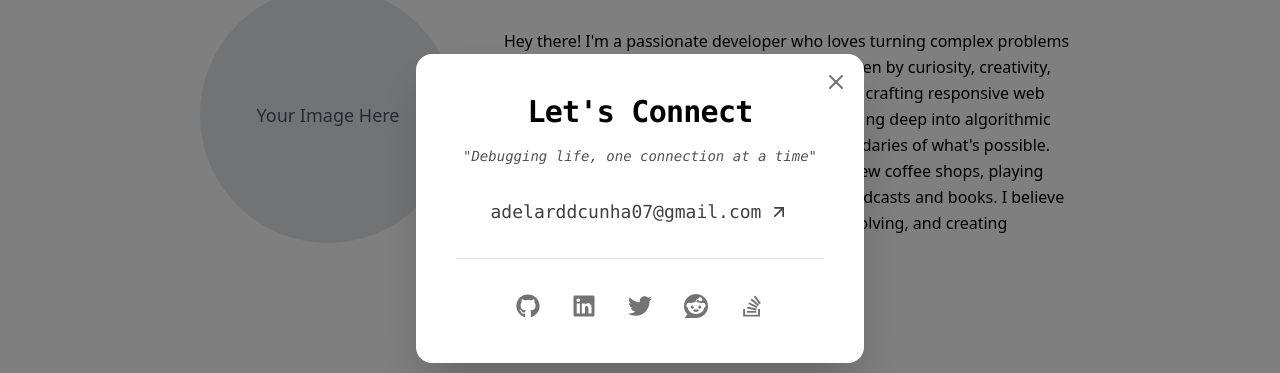
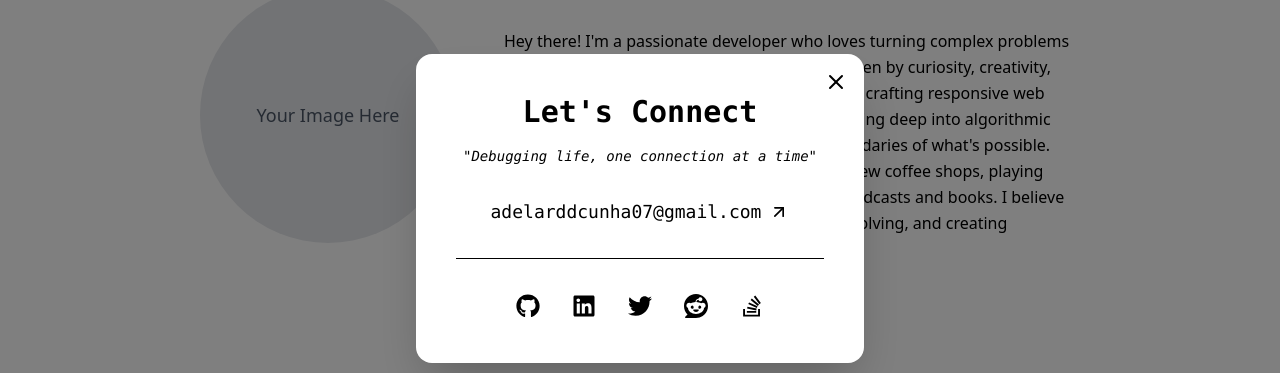
Before and after one commit to adlard07/portfolio-website, a React (Vite) app: page /about-me in a window 1280 px wide. Both pictures are taken after a click on the button "CONNECT". Shown: the part 192-565 px from the top of the page. Built offline with nearby package versions, Linux system fonts and the light colour scheme; no server answers.

Commit message:
added darkmore, removed memes & books page until update

```diff
--- a/src/components/Header.jsx
+++ b/src/components/Header.jsx
@@ -1,8 +1,14 @@
 import React, { useState, useEffect } from "react";
 import { Link, useLocation } from "react-router-dom";
 import { Menu, X, ArrowUpRight } from "lucide-react";
-import { FontAwesomeIcon } from '@fortawesome/react-fontawesome';
-import { faGithub, faLinkedin, faTwitter, faReddit, faStackOverflow } from "@fortawesome/free-brands-svg-icons";
+import { FontAwesomeIcon } from "@fortawesome/react-fontawesome";
+import {
+  faGithub,
+  faLinkedin,
+  faTwitter,
+  faReddit,
+  faStackOverflow,
+} from "@fortawesome/free-brands-svg-icons";
 
 const Navbar = ({ children, isDarkMode, toggleTheme }) => {
   const location = useLocation();
@@ -17,32 +23,31 @@ const Navbar = ({ children, isDarkMode, toggleTheme }) => {
       icon: faGithub,
       href: "https://github.com/adlard07",
       label: "GitHub",
-      color: "hover:text-black"
     },
     {
       icon: faLinkedin,
       href: "https://www.linkedin.com/in/adelard-dcunha-6186b0216/",
       label: "LinkedIn",
-      color: "hover:text-[#0A66C2]"
+      color: "text-[#0A66C2]",
     },
     {
       icon: faTwitter,
       href: "https://x.com/BotlordWithB",
       label: "Twitter",
-      color: "hover:text-[#1DA1F2]"
+      color: "text-[#1DA1F2]",
     },
     {
       icon: faReddit,
       href: "https://www.reddit.com/user/Vast_Excitement_945/",
       label: "Reddit",
-      color: "hover:text-[#FF4500]"
+      color: "text-[#FF4500]",
     },
     {
       icon: faStackOverflow,
       href: "https://stackoverflow.com/users/23564658/adlard",
       label: "Stack Overflow",
-      color: "hover:text-[#F48024]"
-    }
+      color: "text-[#F48024]",
+    },
   ];
 
   const openConnectModal = () => {
@@ -55,47 +60,46 @@ const Navbar = ({ children, isDarkMode, toggleTheme }) => {
     setTimeout(() => setConnectModalOpen(false), 300);
   };
 
-  // Close modal on Escape key
   useEffect(() => {
     const handleEscape = (e) => {
-      if (e.key === 'Escape' && connectModalOpen) {
+      if (e.key === "Escape" && connectModalOpen) {
         closeConnectModal();
       }
     };
-
-    document.addEventListener('keydown', handleEscape);
-    return () => document.removeEventListener('keydown', handleEscape);
+    document.addEventListener("keydown", handleEscape);
+    return () => document.removeEventListener("keydown", handleEscape);
   }, [connectModalOpen]);
 
   return (
     <div className="font-mono">
-      <header className="fixed top-0 left-0 right-0 bg-transparent/40 backdrop-blur-sm z-50">
+      <header
+        className={`fixed top-0 left-0 right-0 z-50 transition-colors duration-300 ${
+          isDarkMode
+            ? "bg-black/40 text-white"
+            : "bg-white/40 text-black backdrop-blur-sm"
+        }`}
+      >
         <div className="container mx-auto px-4 leading-relaxed">
           <nav className="flex items-center justify-between h-16 text-2xl">
             <Link to="/" className="text-5xl tracking-wider font-bold">
               adelard
             </Link>
-            {/* Desktop Navigation */}
+
             <div className="hidden md:flex items-center gap-10 tracking-wider">
               <Link
                 to={isProfessionalPage ? "/" : "/professional"}
-                className="text-md uppercase hover:text-neutral-500 transition-colors"
+                className="text-md uppercase hover:text-gray-500 transition-colors"
               >
                 {isProfessionalPage ? "Home" : "Professional"}
               </Link>
-              {/* <Link to="/about-me" className="text-md uppercase hover:text-neutral-500 transition-colors">
-                About Me
-              </Link> */}
 
-              {/* Connect Button */}
               <button
                 onClick={openConnectModal}
-                className="text-md uppercase hover:text-neutral-500 transition-colors"
+                className="text-md uppercase hover:text-gray-500 transition-colors"
               >
-                <span className="relative z-10">Connect</span>
+                Connect
               </button>
 
-              {/* Theme Toggle Button */}
               <button
                 onClick={toggleTheme}
                 className={`p-2 rounded-full transform transition-all duration-400 hover:scale-110 ${
@@ -104,10 +108,8 @@ const Navbar = ({ children, isDarkMode, toggleTheme }) => {
               >
                 {isDarkMode ? "☀️" : "🌙"}
               </button>
-
             </div>
 
-            {/* Mobile Navigation */}
             <div className="md:hidden flex items-center gap-4">
               <button
                 onClick={toggleTheme}
@@ -120,7 +122,7 @@ const Navbar = ({ children, isDarkMode, toggleTheme }) => {
               </button>
               <button
                 onClick={() => setSidebarOpen(true)}
-                className="hover:text-neutral-500 transition-colors"
+                className="hover:text-gray-500 transition-colors"
                 aria-label="Open menu"
               >
                 <Menu className="w-6 h-6" />
@@ -130,48 +132,50 @@ const Navbar = ({ children, isDarkMode, toggleTheme }) => {
         </div>
       </header>
 
-      {/* Connect Modal */}
       {connectModalOpen && (
         <div
-          className={`fixed inset-0 bg-black/50 z-[100] flex items-center justify-center p-4
-            transition-opacity duration-300 ${animateModal ? 'opacity-100' : 'opacity-0'}`}
+          className={`fixed inset-0 z-[100] flex items-center justify-center p-4 transition-opacity duration-300 ${
+            animateModal ? "opacity-100" : "opacity-0"
+          } ${isDarkMode ? "bg-black/70" : "bg-black/50"}`}
           onClick={closeConnectModal}
         >
           <div
-            className={`bg-white w-full max-w-md rounded-2xl shadow-2xl p-10 relative
-              transform transition-all duration-300
-              ${animateModal ? 'scale-100 opacity-100' : 'scale-90 opacity-0'}`}
+            className={`w-full max-w-md rounded-2xl shadow-2xl p-10 relative transition-all duration-300 transform ${
+              animateModal ? "scale-100 opacity-100" : "scale-90 opacity-0"
+            } ${isDarkMode ? "bg-black text-white" : "bg-white text-black"}`}
             onClick={(e) => e.stopPropagation()}
           >
             <button
               onClick={closeConnectModal}
-              className="absolute top-4 right-4 text-neutral-500 hover:text-black transition-colors"
+              className="absolute top-4 right-4 transition-colors duration-200 hover:text-gray-500"
             >
               <X className="w-6 h-6" />
             </button>
 
             <div className="text-center">
-              <h2 className="text-3xl font-bold mb-4 tracking-tight">Let's Connect</h2>
-              <p className="text-neutral-600 mb-8 italic text-sm">
+              <h2 className="text-3xl font-bold mb-4">Let's Connect</h2>
+              <p className="mb-8 italic text-sm">
                 "Debugging life, one connection at a time"
               </p>
 
               <a
                 href="mailto:adelarddcunha07@gmail.com"
-                className="group inline-flex items-center justify-center w-full mb-8 text-neutral-700 hover:text-black transition-colors"
+                className="group inline-flex items-center justify-center w-full mb-8 transition-colors"
               >
                 <span className="mr-2 text-lg">adelarddcunha07@gmail.com</span>
-                <ArrowUpRight className="w-5 h-5 group-hover:translate-x-1 group-hover:-translate-y-1 transition-transform" />
+                <ArrowUpRight className="w-5 h-5 group-hover:translate-x-1 transition-transform" />
               </a>
 
-              <div className="flex gap-8 justify-center items-center border-t pt-8 border-neutral-200">
+              <div className="flex gap-8 justify-center items-center border-t pt-8">
                 {socialLinks.map((link, index) => (
                   <a
                     key={index}
                     href={link.href}
                     target="_blank"
                     rel="noopener noreferrer"
-                    className={`text-neutral-500 ${link.color} transition-colors text-2xl`}
+                    className={`text-2xl transition-colors ${
+                      link.color || ""
+                    } ${isDarkMode ? "text-white" : "text-black"}`}
                     aria-label={link.label}
                   >
                     <FontAwesomeIcon icon={link.icon} className="w-6 h-6" />
@@ -183,46 +187,6 @@ const Navbar = ({ children, isDarkMode, toggleTheme }) => {
         </div>
       )}
 
-      {/* Existing Mobile Sidebar (simplified) */}
-      <div
-        className={`fixed inset-0 z-50 md:hidden transition-opacity duration-300 ${
-          sidebarOpen ? "opacity-100" : "opacity-0 pointer-events-none"
-        }`}
-        onClick={() => setSidebarOpen(false)}
-      >
-        <div
-          className={`absolute top-0 right-0 w-64 h-full bg-white p-6 transform transition-transform duration-300 ${
-            sidebarOpen ? "translate-x-0" : "translate-x-full"
-          }`}
-          onClick={(e) => e.stopPropagation()}
-        >
-          <div className="flex justify-end mb-8">
-            <button onClick={() => setSidebarOpen(false)} aria-label="Close menu">
-              <X className="w-6 h-6" />
-            </button>
-          </div>
-          <nav className="flex flex-col space-y-6 text-sm uppercase">
-            {[
-              { to: isProfessionalPage ? "/" : "/professional", label: isProfessionalPage ? "Home" : "Professional" },
-              // { to: "/about-me", label: "About Me" },
-              { to: "", label: "Connect", onClick: openConnectModal }
-            ].map((link, index) => (
-              <Link
-                key={index}
-                to={link.to}
-                onClick={() => {
-                  setSidebarOpen(false);
-                  link.onClick && link.onClick();
-                }}
-                className="hover:text-neutral-500 transition-colors"
-              >
-                {link.label}
-              </Link>
-            ))}
-          </nav>
-        </div>
-      </div>
-
       {children}
     </div>
   );
```
